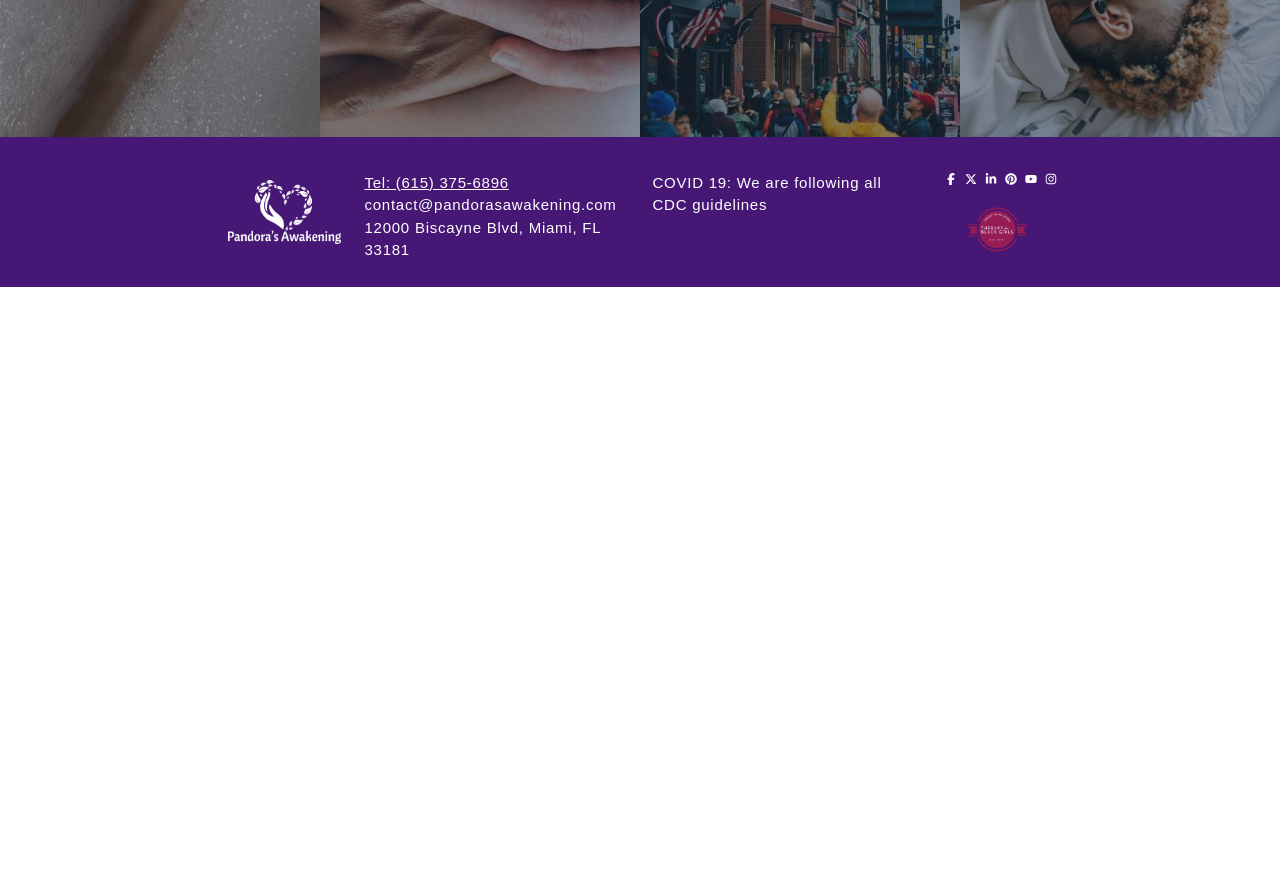
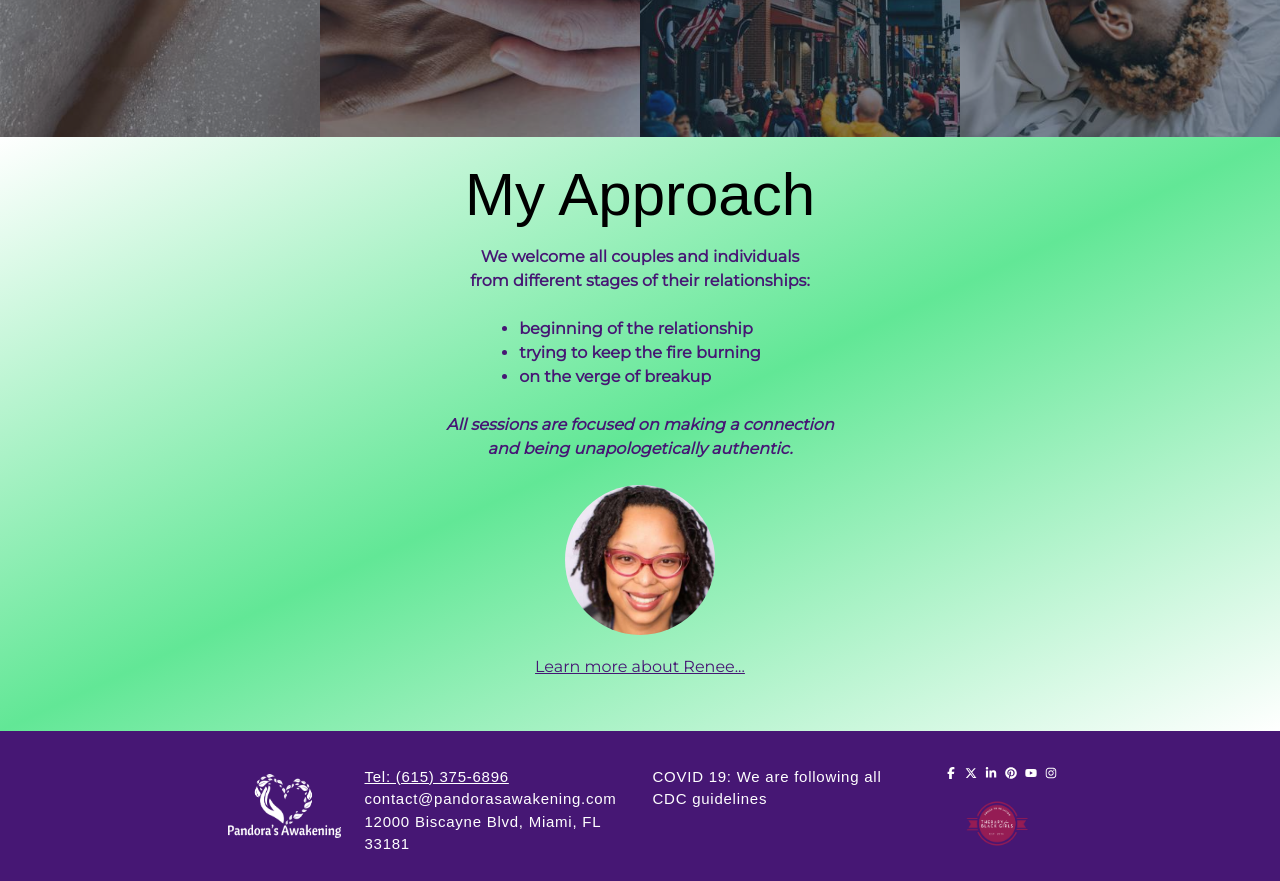
Before and after one commit to dogbeide/pandoras-awakening, a Next.js app: page /retreats in a window 1280 px wide. Shown: the part 940-1821 px from the top of the page. Before the commit the page ends 1227 px from the top, so only its background shows below. Built offline with nearby package versions, Linux system fonts and the light colour scheme; a web font is replaced by a local one.

Commit message:
add My Approach Section to /retreats page

```diff
--- a/app/components/buttons/btn-cta.css
+++ b/app/components/buttons/btn-cta.css
@@ -15,6 +15,7 @@
 
 .btn-cta-img {
   transition: all ease 0.2s;
+  cursor: pointer
 }
 
 .btn-cta-img.hover-teal:hover {
--- a/app/retreats/page.tsx
+++ b/app/retreats/page.tsx
@@ -27,7 +27,7 @@ export default function Page() {
 
           <p className="italic">
             Led by nationally-acclaimed sex therapist&nbsp;
-            <a className="underline hover:text-pandoras-orange transition-all duration-100" href="/about-us/renee-burwell">Renee Burwell</a>.
+            <a className="underline hover:text-pandoras-orange transition-all duration-150" href="/about-us/renee-burwell">Renee Burwell</a>.
           </p>
           <br />
 
@@ -42,6 +42,7 @@ export default function Page() {
           <br />
         </div>
       </Section>
+
       <div className="bg-pandoras-purple
         grid grid-cols-4 max-md:grid-cols-3 max-sm:grid-cols-2 max-[420px]:grid-cols-1 max-md:gap-1 max-md:py-1"
       >
@@ -80,11 +81,48 @@ export default function Page() {
           color='pandoras-lime'
         />
       </div>
-      {/* <Section classNames="bg-pandoras-purple">
-        <Title classNames={`text-2xl text-white ${justAnotherHand.className}`}>
-          REJUVENATION - FUN - SELF-CARE
+
+      <Section classNames="text-center bg-gradient-to-br from-white via-pandoras-teal to-white">
+        <Title classNames={`text-2xl text-black}`}>
+          My Approach
         </Title>
-      </Section> */}
+        <div className="text-pandoras-purple max-sm:text-sm flex flex-col items-center">
+          <p className="font-semibold">
+            We welcome all couples and individuals <br/> from different stages of their relationships:
+          </p>
+          <br />
+
+          <div className="font-semibold flex flex-row justify-center">
+            <ul className="list-disc text-left">
+              <li>beginning of the relationship</li>
+              <li>trying to keep the fire burning</li>
+              <li>on the verge of breakup</li>
+            </ul>
+          </div>
+          <br />
+
+          <p className="font-semibold italic">
+            All sessions are focused on making a connection <br/>
+            and being unapologetically authentic.
+          </p>
+          <br />
+
+          <Image
+            src="/Renee-glasses-frizzy_334x334.jpg"
+            alt="Renee-glasses-frizzy"
+            width={150}
+            height={150}
+            className="rounded-full btn-cta-img hover-orange mb-5"
+          />
+
+          <p className="">
+            <a className="underline hover:text-pandoras-orange transition-all duration-150" href="/about-us/renee-burwell">
+              Learn more about Renee...
+            </a>
+          </p>
+          <br />
+        </div>
+      </Section>
     </div>
   )
 }
```
Also changed, not shown: public/Renee-glasses-frizzy_334x334.jpg (added).
